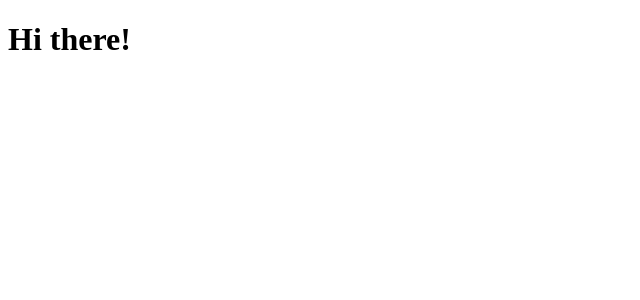
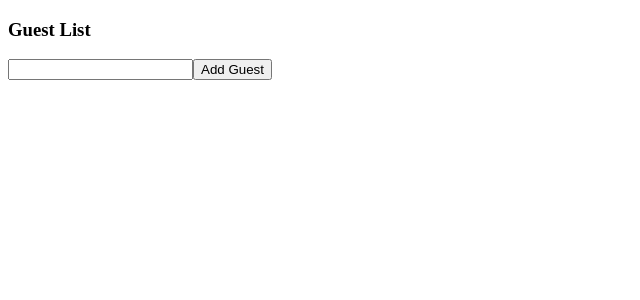
Before and after one commit to KotenkoNata/react-typescript, a React (Create React App) app: page / in a window 1280 px wide. Shown: the top 300 px of the page, without its empty margins (0-640 px from the left). Built offline with nearby package versions, Linux system fonts and the light colour scheme.

Commit message:
feat: State with Typescript

```diff
--- a/src/index.tsx
+++ b/src/index.tsx
@@ -1,4 +1,5 @@
 import ReactDOM from "react-dom/client";
+import GuestList from "./state/GuestList";
 
 const el = document.getElementById("root");
 const root = ReactDOM.createRoot(el!);
@@ -6,7 +7,7 @@ const root = ReactDOM.createRoot(el!);
 const App = () => {
     return (
         <div>
-            <h1>Hi there!</h1>
+            <GuestList />
         </div>
     );
 };
--- /dev/null
+++ b/src/state/GuestList.tsx
@@ -0,0 +1,14 @@
+import {useState} from "react";
+
+const GuestList: React.FC = ()=>{
+    const [name, setName] = useState("");
+
+    return <div>
+        <h3>Guest List</h3>
+
+        <input value={name} onChange={(e)=>setName(e.target.value)}/>
+        <button>Add Guest</button>
+    </div>
+}
+
+export default GuestList;
```
